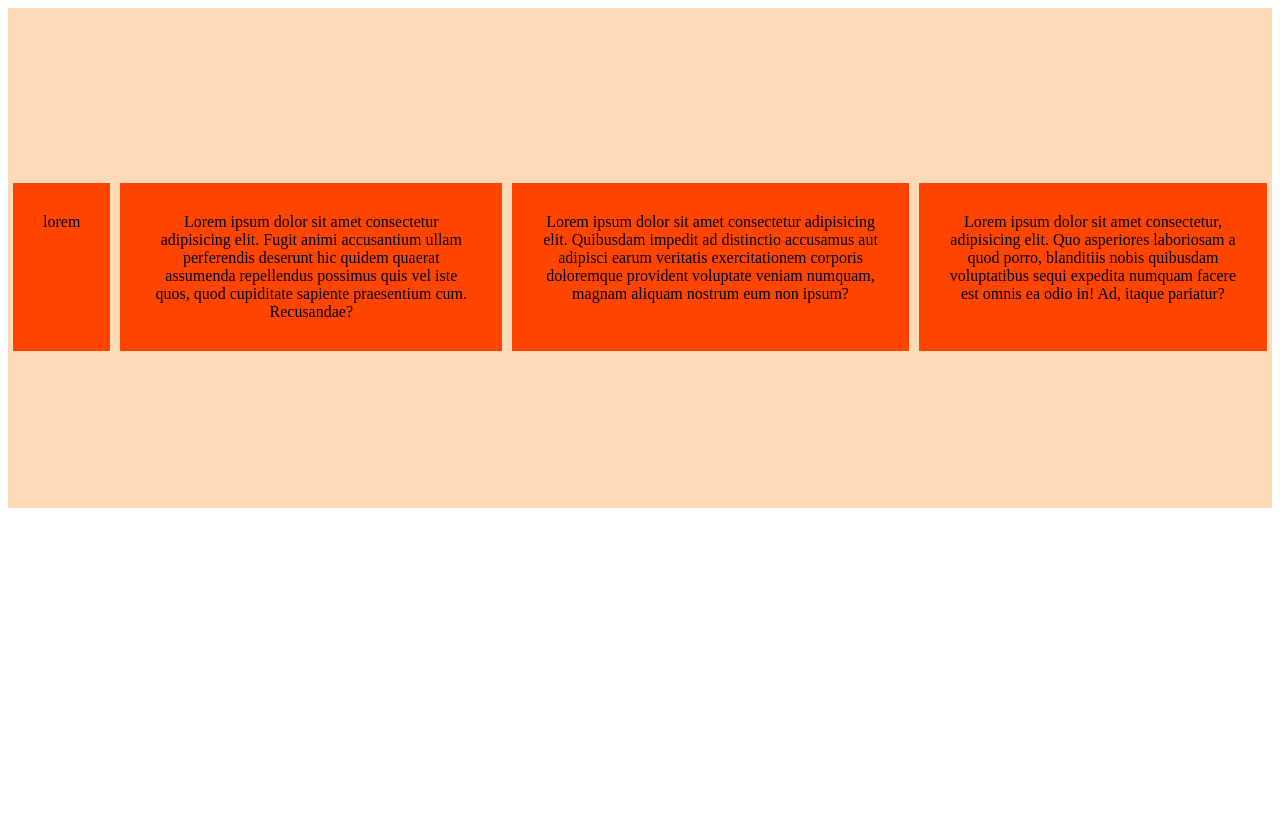
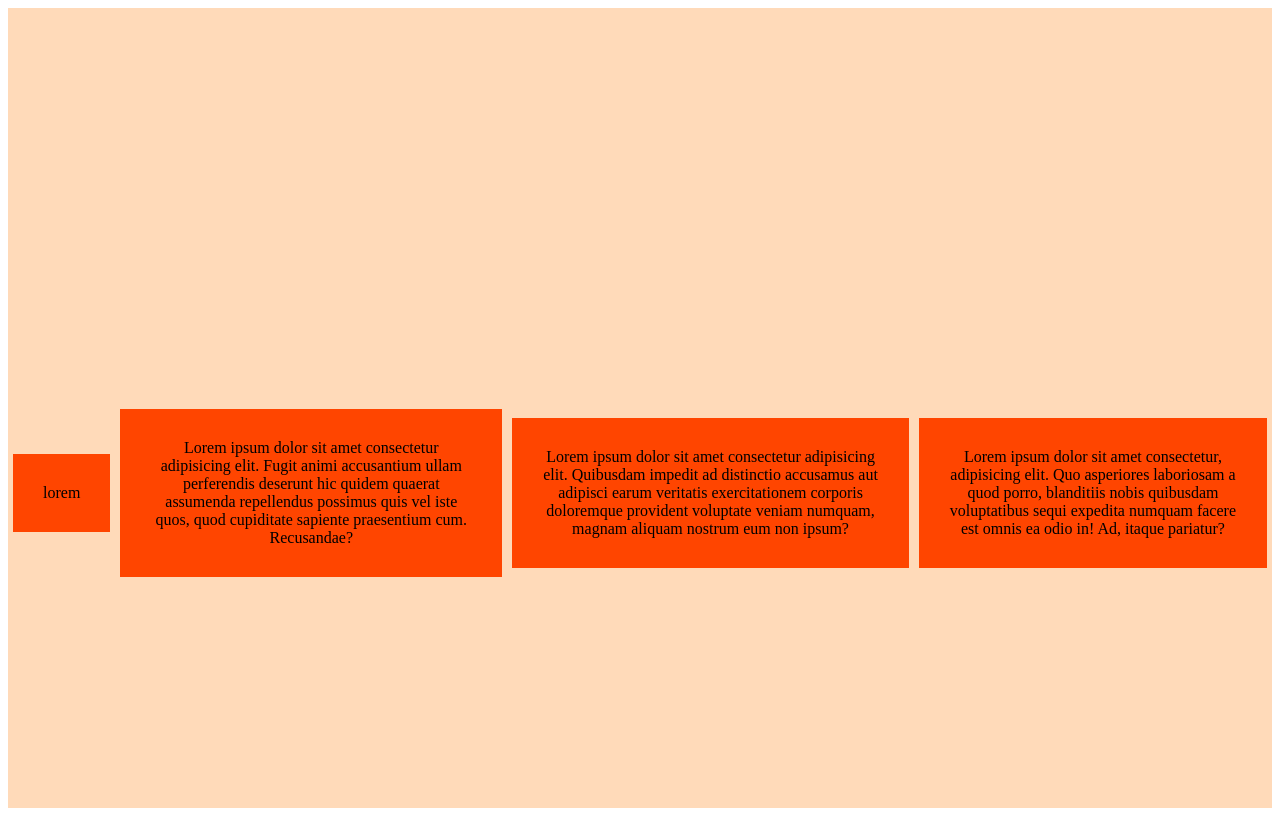
Before and after one commit to DoDesCadeaux/Exo_Flex_1, a plain HTML site: page index.html in a window 1280 px wide. Drawn offline with Linux system fonts and the light colour scheme.

Commit message:
Update style.css

```diff
--- a/public/css/style.css
+++ b/public/css/style.css
@@ -1,11 +1,11 @@
 section {
     background-color: peachpuff;
-    height: 500px;
 }
 
 .flex-container {
     display: flex;
-    align-content: center;
+    align-items: center;
+    height: 100vh;
 }
 
 .flex-item {
```
